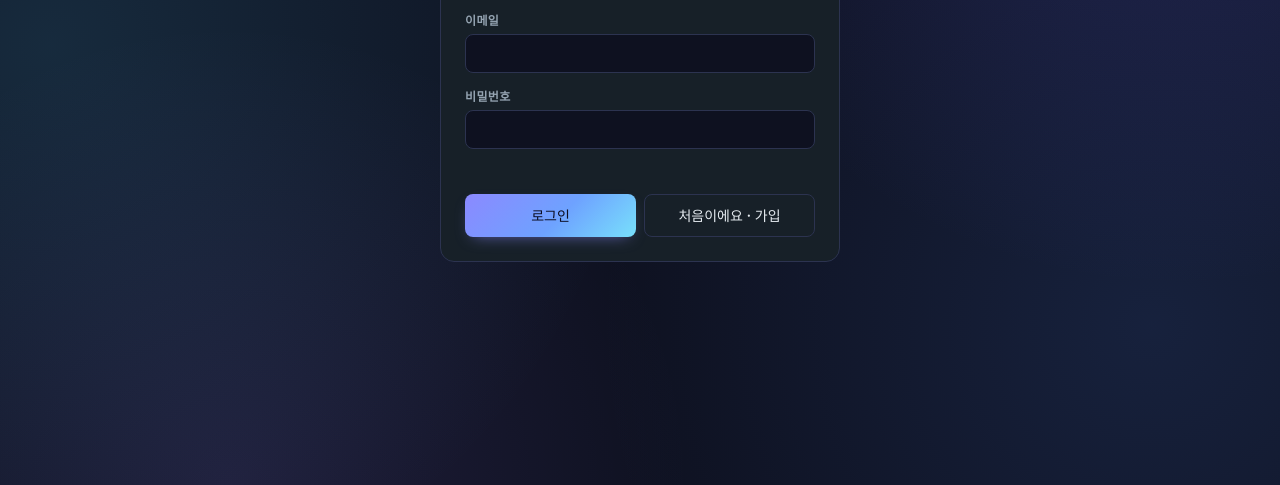
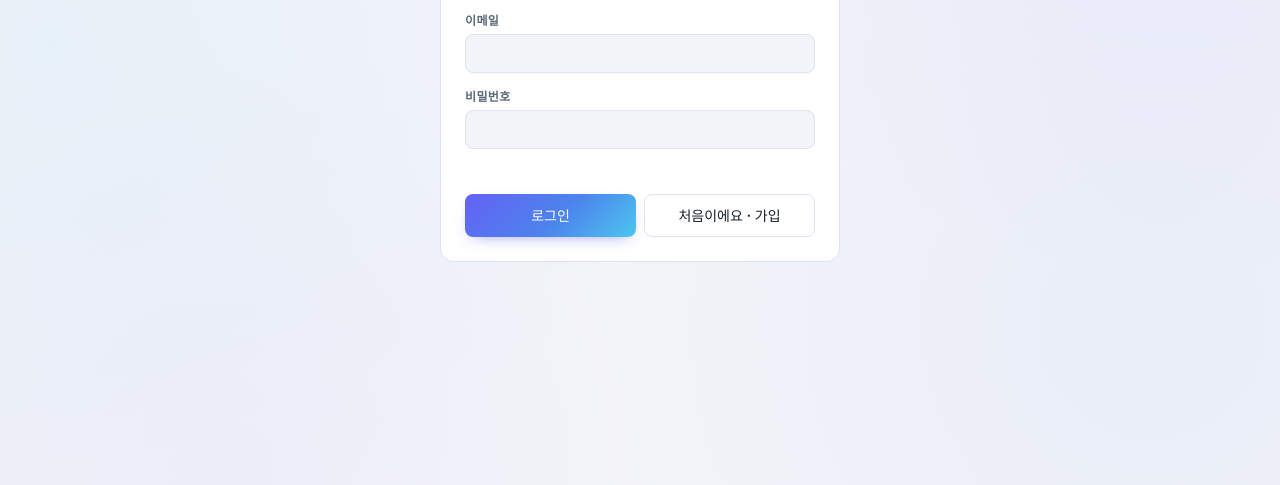
Before and after one commit to 4won/planner, a plain HTML site: page docs/index.html in a window 1280 px wide. Shown: the part 315-800 px from the top of the page. Drawn offline with Linux system fonts and the dark colour scheme.

Commit message:
Rename to 4WON'S PLANNER, drop dark mode, softer background (v28)
Co-Authored-By: Claude Opus 5.5 <noreply@anthropic.com>

```diff
--- a/docs/index.html
+++ b/docs/index.html
@@ -3,17 +3,17 @@
 <head>
 <meta charset="utf-8">
 <meta name="viewport" content="width=device-width,initial-scale=1,viewport-fit=cover">
-<title>주간 체크 플래너</title>
+<title>4WON'S PLANNER</title>
 <meta name="description" content="업무·프로젝트·일정·회의 메모를 한곳에서. 마감 전부터 매주 체크리스트에 올라오는 플래너">
-<meta name="theme-color" content="#f2f4f6" media="(prefers-color-scheme: light)">
-<meta name="theme-color" content="#10151a" media="(prefers-color-scheme: dark)">
+<meta name="theme-color" content="#f3f4f9">
+<meta name="color-scheme" content="light">
 <link rel="manifest" href="manifest.webmanifest">
 <link rel="icon" type="image/png" href="icons/icon-192.png">
 <link rel="apple-touch-icon" sizes="180x180" href="icons/apple-touch-icon-v2.png">
 <meta name="apple-mobile-web-app-capable" content="yes">
 <meta name="mobile-web-app-capable" content="yes">
 <meta name="apple-mobile-web-app-status-bar-style" content="default">
-<meta name="apple-mobile-web-app-title" content="체크 플래너">
+<meta name="apple-mobile-web-app-title" content="4WON'S PLANNER">
 <link rel="preconnect" href="https://fonts.googleapis.com">
 <link rel="preconnect" href="https://fonts.gstatic.com" crossorigin>
 <link rel="stylesheet" href="https://fonts.googleapis.com/css2?family=Noto+Sans+KR:wght@400;500;600;700&display=swap">
@@ -43,7 +43,7 @@
 
 <div class="shell" id="main" hidden>
   <aside class="side" aria-label="메뉴">
-    <div class="side-brand"><img src="icons/icon-192.png" alt="" width="28" height="28"><b>주간 체크 플래너</b></div>
+    <div class="side-brand"><img src="icons/icon-192.png" alt="" width="28" height="28"><b>4WON'S PLANNER</b></div>
     <button class="btn primary side-add js-add" type="button">+ 추가</button>
     <nav class="side-nav" aria-label="화면">
       <button type="button" data-view="home"><svg viewBox="0 0 24 24"><path d="M4 11l8-6.5 8 6.5"/><path d="M6 9.5V19h12V9.5"/></svg><span>홈</span></button>
@@ -70,7 +70,7 @@
   <div class="mainarea">
     <header class="mtop">
       <div class="brand">
-        <h1>주간 체크 플래너</h1>
+        <h1>4WON'S PLANNER</h1>
         <p><span class="sync-dot js-sync-dot"></span><span class="js-sync-note">불러오는 중…</span></p>
       </div>
       <button class="iconbtn js-add" type="button" aria-label="추가" title="추가"><span class="ic-img ic-plus" aria-hidden="true"></span></button>
--- a/docs/styles.css
+++ b/docs/styles.css
@@ -14,19 +14,6 @@
   --f-mono: "Noto Sans KR", "Apple SD Gothic Neo", "Malgun Gothic", system-ui, sans-serif; /* one family everywhere; digits use tabular-nums */
   --r: 10px;
   color-scheme: light;
-}
-@media (prefers-color-scheme: dark) {
-  :root {
-    --bg: #10151a; --surface: #172028; --ink: #e5ebf0; --muted: #94a3b1; --line: #2a3641;
-    --accent: #6ea9d9; --accent-ink: #0b1620; --soft: #1d2a35; --mark: #6f5a1a;
-    --late: #f07b64; --late-soft: #3a211c; --ok: #62c38d;
-    --tag-teal: #3fb4bd; --tag-amber: #e0a93a; --tag-rose: #e46a92; --tag-violet: #9b85ea; --tag-slate: #8fa1b3;
-    --tag-blue: #6fa3ec; --tag-green: #69c07f; --tag-orange: #ee8f52; --tag-brown: #c99a78;
-    --on-tag: #0d1419;
-    --st-todo: #7d8a97; --st-doing: #5b98e6; --st-stuck: #e36a5f; --st-done: #3fb487; --on-st: #0b1620;
-    --sat: #79a8e8; --sun: #f08a77;
-    color-scheme: dark;
-  }
 }
 * { box-sizing: border-box; }
 html { -webkit-text-size-adjust: 100%; font-size: 15px; }
@@ -880,20 +867,6 @@ input[type=date], input[type=time] { min-width: 0; max-width: 100%; box-sizing:
   --tag-brown: #9a6346;  --tag-brown2: #c7807a;
   --tag-slate: #5b6d86;  --tag-slate2: #8c83bf;
 }
-@media (prefers-color-scheme: dark) {
-  :root {
-    --line: #2c3350; --line-strong: #3a4266;
-    --tag-teal: #4cc9d8;   --tag-teal2: #8aa6ff;
-    --tag-blue: #73a6ff;   --tag-blue2: #b39cff;
-    --tag-violet: #a68cff; --tag-violet2: #e08ae6;
-    --tag-rose: #f08ab0;   --tag-rose2: #ffab8c;
-    --tag-orange: #ff9a5c; --tag-orange2: #ffd06a;
-    --tag-amber: #f0b84a;  --tag-amber2: #ff8f86;
-    --tag-green: #5fd39a;  --tag-green2: #6fd6e6;
-    --tag-brown: #d0a084;  --tag-brown2: #eab0a4;
-    --tag-slate: #9aabc0;  --tag-slate2: #b8b0e6;
-  }
-}
 .c-teal { --c2: var(--tag-teal2); } .c-blue { --c2: var(--tag-blue2); } .c-violet { --c2: var(--tag-violet2); }
 .c-rose { --c2: var(--tag-rose2); } .c-orange { --c2: var(--tag-orange2); } .c-amber { --c2: var(--tag-amber2); }
 .c-green { --c2: var(--tag-green2); } .c-brown { --c2: var(--tag-brown2); } .c-slate { --c2: var(--tag-slate2); }
@@ -930,12 +903,6 @@ input:focus, select:focus, textarea:focus { border-color: color-mix(in srgb, var
 :root {
   --st-todo: #98a2c0; --st-doing: #4a7fe8; --st-stuck: #e0527a; --st-done: #1fa38a;
   --st-todo2: #b7b0d6; --st-doing2: #8e6cf0; --st-stuck2: #f08a62; --st-done2: #45b9d0;
-}
-@media (prefers-color-scheme: dark) {
-  :root {
-    --st-todo: #8994b4; --st-doing: #73a6ff; --st-stuck: #f07fa0; --st-done: #4fd1b0;
-    --st-todo2: #a9a2cf; --st-doing2: #b39cff; --st-stuck2: #ffa585; --st-done2: #7ad8ea;
-  }
 }
 .st-todo { --stg: linear-gradient(120deg, var(--st-todo), var(--st-todo2)); }
 .st-doing { --stg: linear-gradient(120deg, var(--st-doing), var(--st-doing2)); }
@@ -1055,14 +1022,6 @@ body.lt-listening [data-view="translate"] span::after { content: ""; display: in
   --glow-a: #5fd2f2; --glow-b: #6c6af5;
   --st-doing: #6462f4; --st-doing2: #4cc6ef;
 }
-@media (prefers-color-scheme: dark) {
-  :root {
-    --br-a: #8b89ff; --br-b: #6ea2ff; --br-c: #78e0fb;
-    --accent: #9d9fff; --accent-ink: #0c0e22; --soft: #22244a;
-    --glow-a: #78e0fb; --glow-b: #8b89ff;
-    --st-doing: #8b89ff; --st-doing2: #78e0fb;
-  }
-}
 /* filled accent surfaces take the gradient */
 .btn.primary, .chip.primary, .send-btn:not(:disabled), .lt-mic,
 .check[aria-pressed="true"], .fchip input:checked,
@@ -1082,23 +1041,11 @@ body.lt-listening [data-view="translate"] span::after { content: ""; display: in
   --glass-rim: rgba(255,255,255,.75); --glass-hi: rgba(255,255,255,.45);
   --glass-shadow: 0 14px 34px -16px rgba(58,64,170,.32);
   --glass-blur: blur(22px) saturate(1.7);
-  --bg-light: radial-gradient(60vmax 60vmax at 92% 6%, rgba(100,98,244,.2), transparent 72%),
-              radial-gradient(64vmax 64vmax at 4% 45%, rgba(76,198,239,.18), transparent 72%),
-              radial-gradient(60vmax 60vmax at 90% 80%, rgba(76,132,236,.15), transparent 72%),
-              radial-gradient(50vmax 50vmax at 18% 100%, rgba(160,120,250,.12), transparent 72%);
-  --bg: #eef0f8;
-}
-@media (prefers-color-scheme: dark) {
-  :root {
-    --glass: rgba(30,36,60,.42); --glass-in: rgba(40,46,74,.32);
-    --glass-rim: rgba(255,255,255,.12); --glass-hi: rgba(255,255,255,.08);
-    --glass-shadow: 0 14px 34px -16px rgba(0,0,0,.6);
-    --bg-light: radial-gradient(60vmax 60vmax at 92% 6%, rgba(100,98,244,.22), transparent 72%),
-                radial-gradient(64vmax 64vmax at 4% 45%, rgba(76,198,239,.14), transparent 72%),
-                radial-gradient(60vmax 60vmax at 90% 80%, rgba(76,132,236,.14), transparent 72%),
-                radial-gradient(50vmax 50vmax at 18% 100%, rgba(160,120,250,.12), transparent 72%);
-    --bg: #0e1120;
-  }
+  --bg-light: radial-gradient(60vmax 60vmax at 92% 6%, rgba(100,98,244,.08), transparent 72%),
+              radial-gradient(64vmax 64vmax at 4% 45%, rgba(76,198,239,.07), transparent 72%),
+              radial-gradient(60vmax 60vmax at 90% 80%, rgba(76,132,236,.06), transparent 72%),
+              radial-gradient(50vmax 50vmax at 18% 100%, rgba(160,120,250,.05), transparent 72%);
+  --bg: #f3f4f9;
 }
 body { background: var(--bg-light), var(--bg); background-attachment: fixed; }
 
--- a/docs/sw.js
+++ b/docs/sw.js
@@ -1,5 +1,5 @@
 // App shell: network first so a new deploy shows up right away, cache as the offline fallback.
-const CACHE = 'wcp-v27';
+const CACHE = 'wcp-v28';
 const SHELL = ['./', 'index.html', 'styles.css', 'config.js', 'vendor/supabase.js', 'manifest.webmanifest', 'icons/icon-192.png', 'icons/icon-512.png', 'icons/badge-96.png', 'icons/ic-plus.png', 'icons/ic-gear.png',
   'js/main.js', 'js/store.js', 'js/db.js', 'js/model.js', 'js/dates.js', 'js/ui.js', 'js/weather.js', 'js/holidays.js', 'js/editors.js',
   'js/views/common.js', 'js/views/week.js', 'js/views/dashboard.js', 'js/views/calendar.js', 'js/views/projects.js', 'js/views/memos.js', 'js/views/translate.js', 'js/views/settings.js'];
@@ -39,7 +39,7 @@ self.addEventListener('fetch', e => {
 self.addEventListener('push', e => {
   let data = {};
   try { data = e.data ? e.data.json() : {}; } catch (err) { data = { body: e.data && e.data.text() }; }
-  e.waitUntil(self.registration.showNotification(data.title || '주간 체크 플래너', {
+  e.waitUntil(self.registration.showNotification(data.title || "4WON'S PLANNER", {
     body: data.body || '이번 주 체크리스트를 확인하세요.',
     icon: 'icons/icon-192.png',
     badge: 'icons/badge-96.png',
```
Also changed, not shown: docs/manifest.webmanifest, 2 other files.
